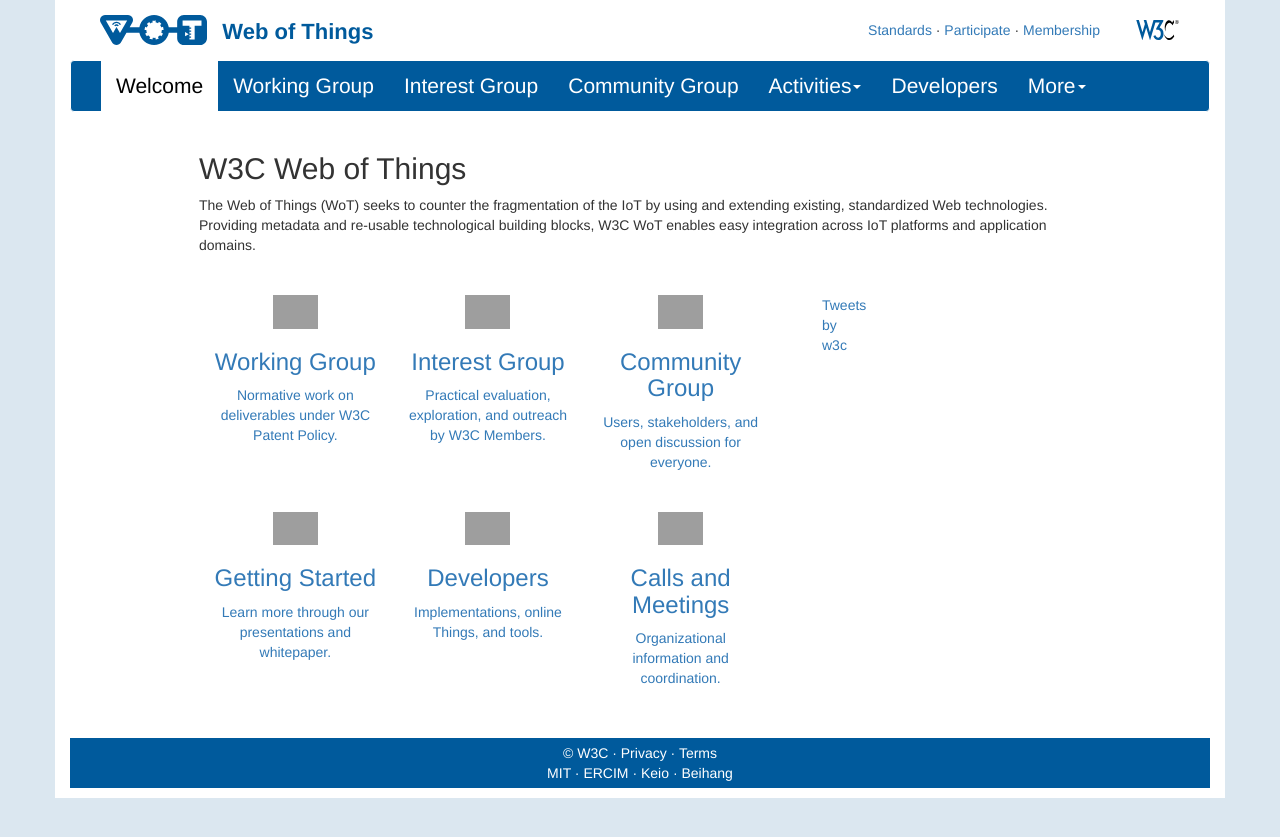
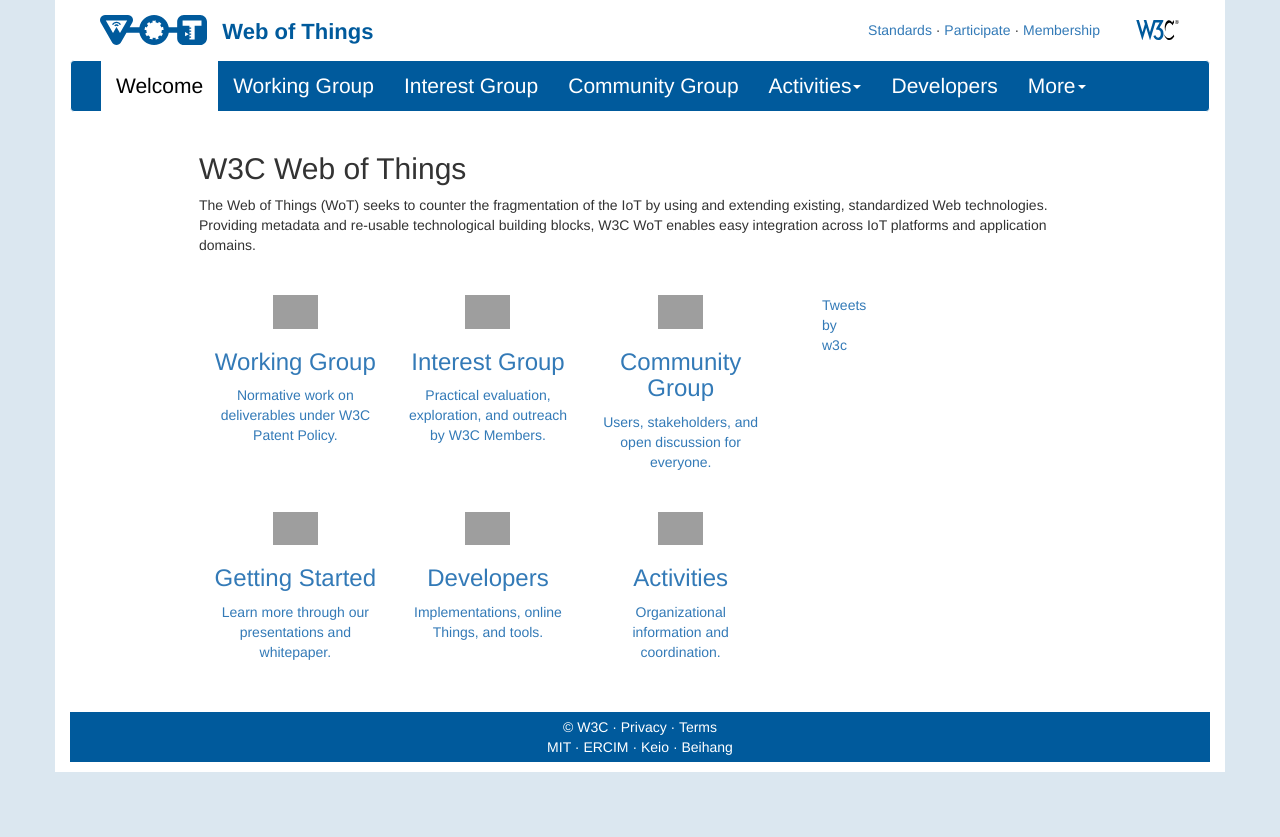
Before and after one commit to w3c/wot-marketing, a Jekyll site: the page built from docs/index.html, in a window 1280 px wide, cut to the strip 0-837 px from the top of the page. Built offline with Jekyll 4.4.1, drawn with Linux system fonts in a browser that asks for light colours; nearby versions of some CDN libraries; comment, search, counter and statistics services are not loaded; grey boxes are pictures that could not be loaded.

Commit message:
feat: rename "Calls and Meetings" to "Activities"

```diff
--- a/docs/index.html
+++ b/docs/index.html
@@ -70,11 +70,11 @@
 			</a>
 		</div>
 		<div class="col-md-4 text-center">
-			<a target="_blank" href="https://www.w3.org/WoT/IG/wiki/">
+			<a href="/wot-marketing/activities/general/"><!-- target="_blank" href="https://www.w3.org/WoT/IG/wiki/" -->
 				<div class="icon"><img src="https://image.flaticon.com/icons/svg/33/33949.svg" alt="" width="45" />
 				</div>
 				<div class="description">
-					<h3>Calls and Meetings</h3>
+					<h3>Activities</h3>
 					<p>Organizational information and coordination.</p>
 				</div>
 			</a>
```
